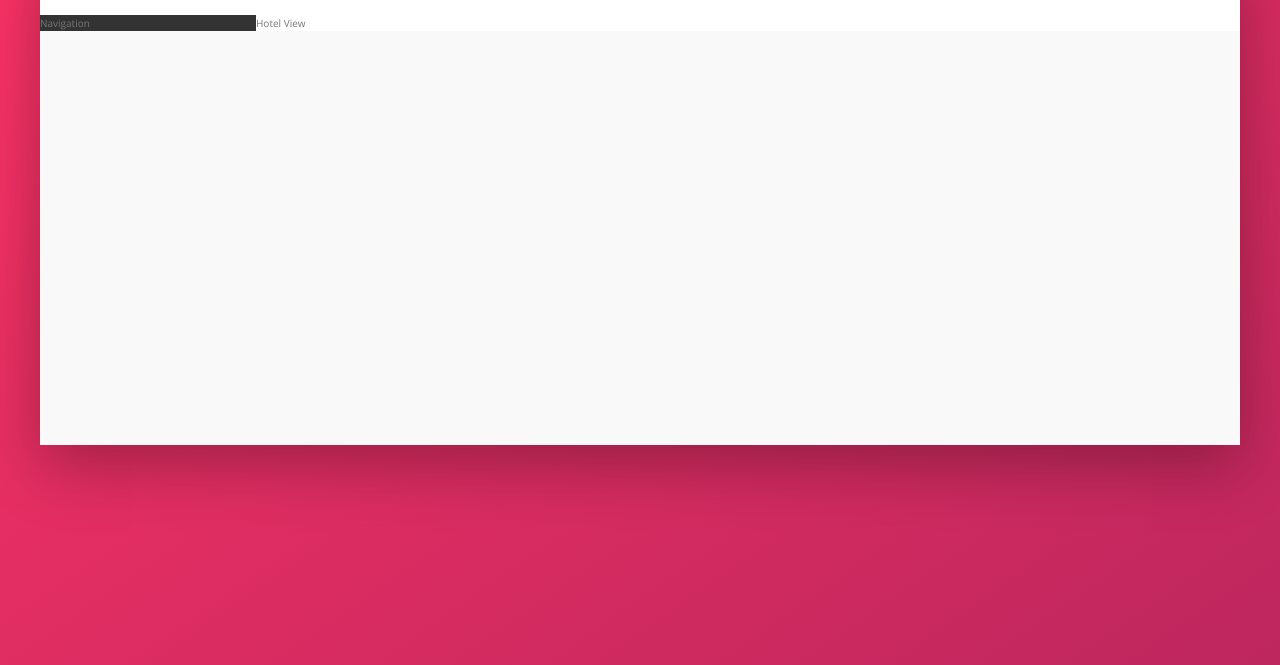
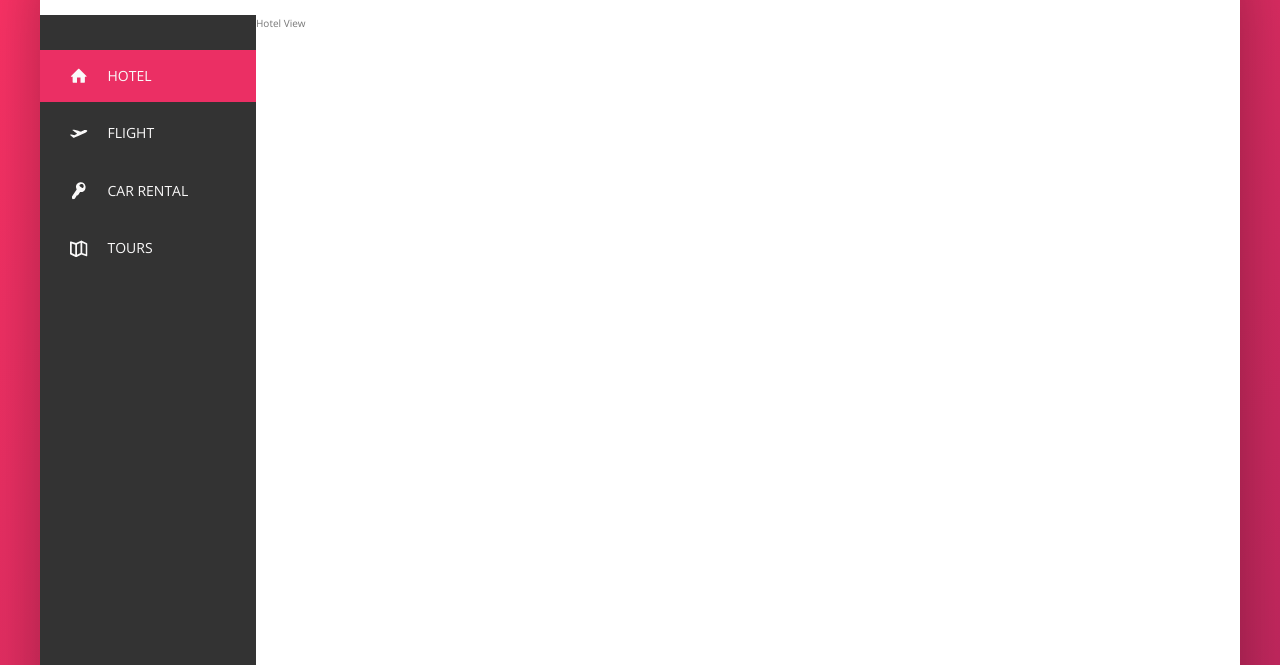
Before and after one commit to AlinaCosta/Flexbox-Project-Github, a website: page index.html in a window 1280 px wide. Shown: the part 135-800 px from the top of the page. Drawn offline with nearby package versions, Linux system fonts and the light colour scheme.

Commit message:
created the sidebar/navigation

```diff
--- a/index.html
+++ b/index.html
@@ -55,7 +55,48 @@
         </nav>
       </header>
       <div class="content">
-        <nav class="sidebar">Navigation</nav>
+        <nav class="sidebar">
+          <ul class="side-nav">
+            <li class="side-nav__item side-nav__item--active">
+              <a href="#" class="side-nav__link">
+                <svg class="side-nav__icon">
+                  <use xlink:href="img/sprite.svg#icon-home"></use>
+                </svg>
+                <span>Hotel</span>
+              </a>
+            </li>
+
+            <li class="side-nav__item">
+              <a href="#" class="side-nav__link">
+                <svg class="side-nav__icon">
+                  <use xlink:href="img/sprite.svg#icon-aircraft-take-off"></use>
+                </svg>
+                <span>Flight</span>
+              </a>
+            </li>
+
+            <li class="side-nav__item">
+              <a href="#" class="side-nav__link">
+                <svg class="side-nav__icon">
+                  <use xlink:href="img/sprite.svg#icon-key"></use>
+                </svg>
+                <span>Car rental</span>
+              </a>
+            </li>
+
+            <li class="side-nav__item">
+              <a href="#" class="side-nav__link">
+                <svg class="side-nav__icon">
+                  <use xlink:href="img/sprite.svg#icon-map"></use>
+                </svg>
+                <span>Tours</span>
+              </a>
+            </li>
+          </ul>
+
+          <div class="legal">&copy; 2022 by Travel. All rights reserved.</div>
+        </nav>
+
         <main class="hotel-view">Hotel View</main>
       </div>
     </div>
--- a/sass/_components.scss
+++ b/sass/_components.scss
@@ -106,3 +106,77 @@
     margin-right: 1rem;
   }
 }
+
+/////////////////////////////////////
+/// SIDE NAVIGATION
+
+.side-nav {
+  font-size: 1.4rem;
+  list-style: none;
+  margin-top: 3.5rem;
+  &__item {
+    position: relative;
+
+    &:not(:last-child) {
+      margin-bottom: 0.5rem;
+    }
+  }
+
+  &__item::before {
+    content: '';
+    position: absolute;
+    top: 0;
+    left: 0;
+    height: 100%;
+    width: 3px;
+    background-color: var(--color-primary);
+    transform: scaleY(0);
+    //it is usually set to center
+    transform-origin: center;
+    transition: transform 0.2s, width 0.4s cubic-bezier(1, 0, 0, 1) 0.2s,
+      background-color 0.1s;
+  }
+
+  &__item:hover::before,
+  &__item--active::before {
+    transform: scaleY(1);
+    width: 100%;
+  }
+
+  &__item:active::before {
+    background-color: var(--color-primary-light);
+  }
+
+  &__link:link,
+  &__link:visited {
+    color: var(--color-grey-light-1);
+    text-decoration: none;
+    text-transform: uppercase;
+    display: block;
+    padding: 1.5rem 3rem;
+    position: inherit;
+    //z-index works only with a specified position
+    z-index: 100;
+
+    display: flex;
+    align-items: center;
+  }
+
+  &__icon {
+    width: 1.75rem;
+    height: 1.75rem;
+    margin-right: 2rem;
+    //the color of the parent
+    fill: currentColor;
+  }
+}
+
+/////////////////////////////////////
+/// LEGAL TEXT
+
+.legal {
+  font-size: 1.2rem;
+  color: var(--color-grey-light-4);
+  text-align: center;
+  padding: 2.5rem;
+}
--- a/sass/_layout.scss
+++ b/sass/_layout.scss
@@ -24,9 +24,15 @@
 .sidebar {
   background-color: var(--color-grey-dark-1);
   flex: 0 0 18%;
+  display: flex;
+  flex-direction: column;
+  justify-content: space-between;
 }
 
 .hotel-view {
   background-color: #fff;
+
+  height: 80rem;
+
   flex: 1;
 }
```
Also changed, not shown: css/style.css.
